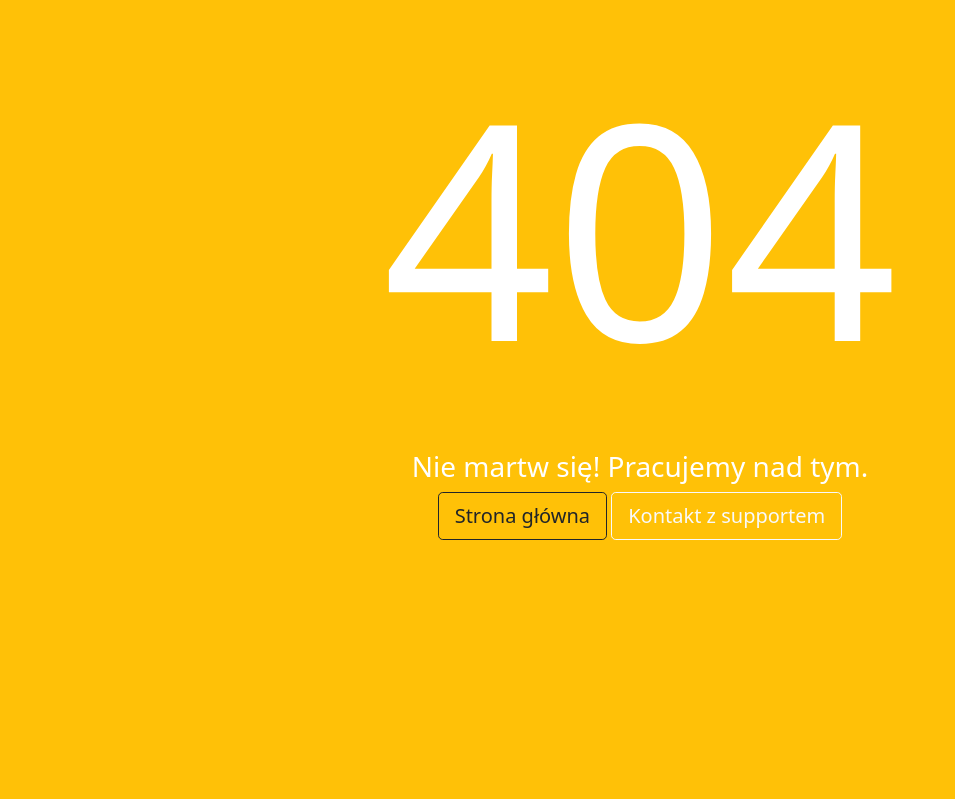
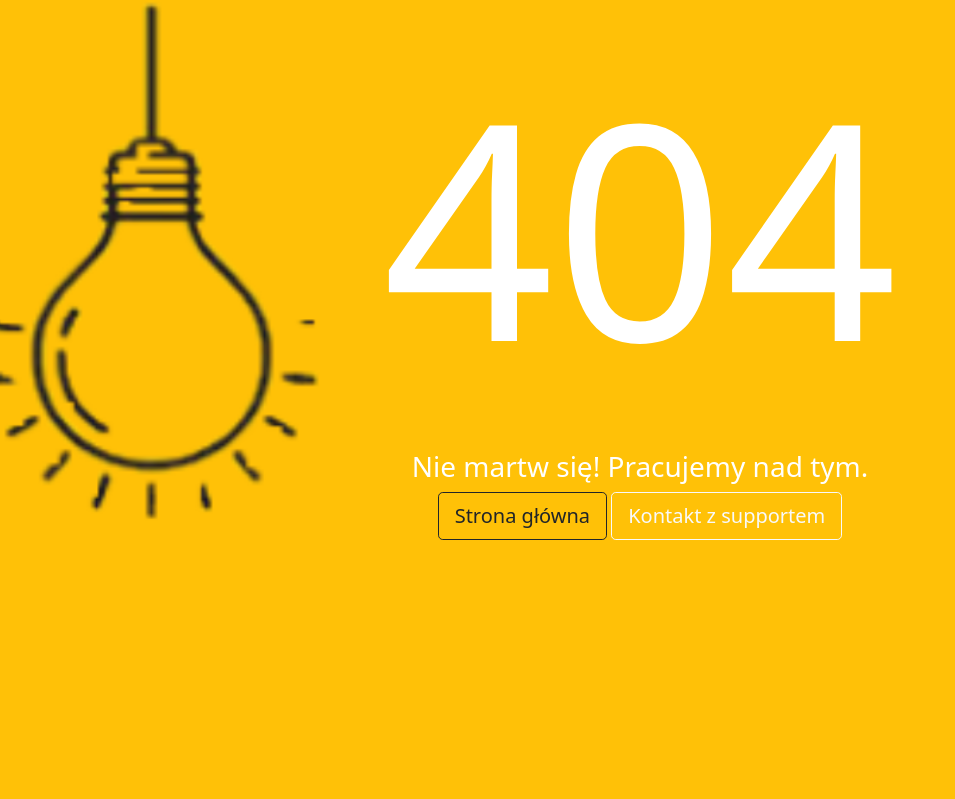
Before and after one commit to klisiubb/IO_Project, a Node server app: template views/404.ejs in a window 1280 px wide. Shown: the top 799 px of the page, without its empty margins (0-955 px from the left). Run offline with Node 20, Linux system fonts and the light colour scheme; the template is opened without the code that fills it, so the values that code supplies are empty; some libraries are stand-ins or nearby versions.

Commit message:
404 really unique backgroud graphic

```diff
--- a/views/404.ejs
+++ b/views/404.ejs
@@ -7,7 +7,10 @@
 
 <body>
 
-    <div class="text-center text-white bg-warning pb-5" style = "height: 800px;">
+    <div class="text-center text-white pb-5" style = "height: 800px; background-image: url('/bulb.png'); background-attachment: fixed;
+    background-position: center;
+    background-repeat: no-repeat;
+    background-size: cover;">
 
 
       <div style = "font-size: 300px;">404</div>
```
Also changed, not shown: public/bulb.png (added).
